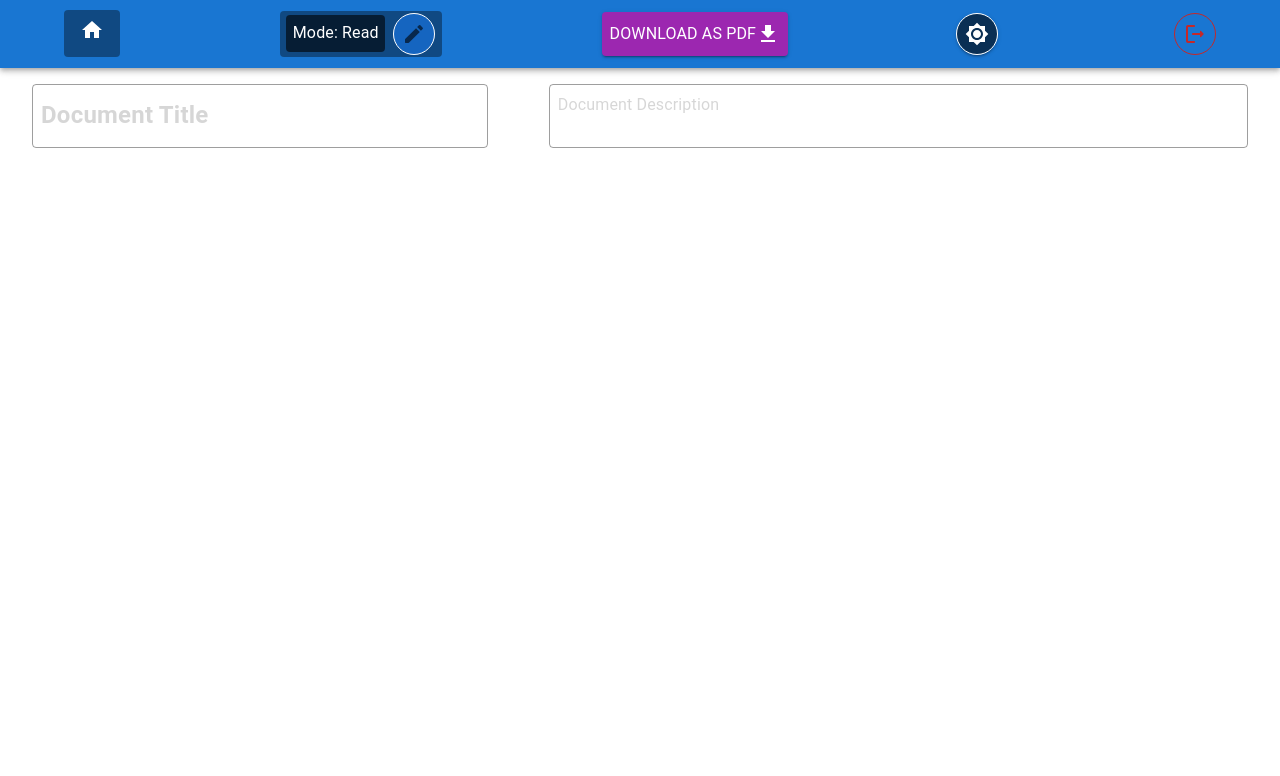
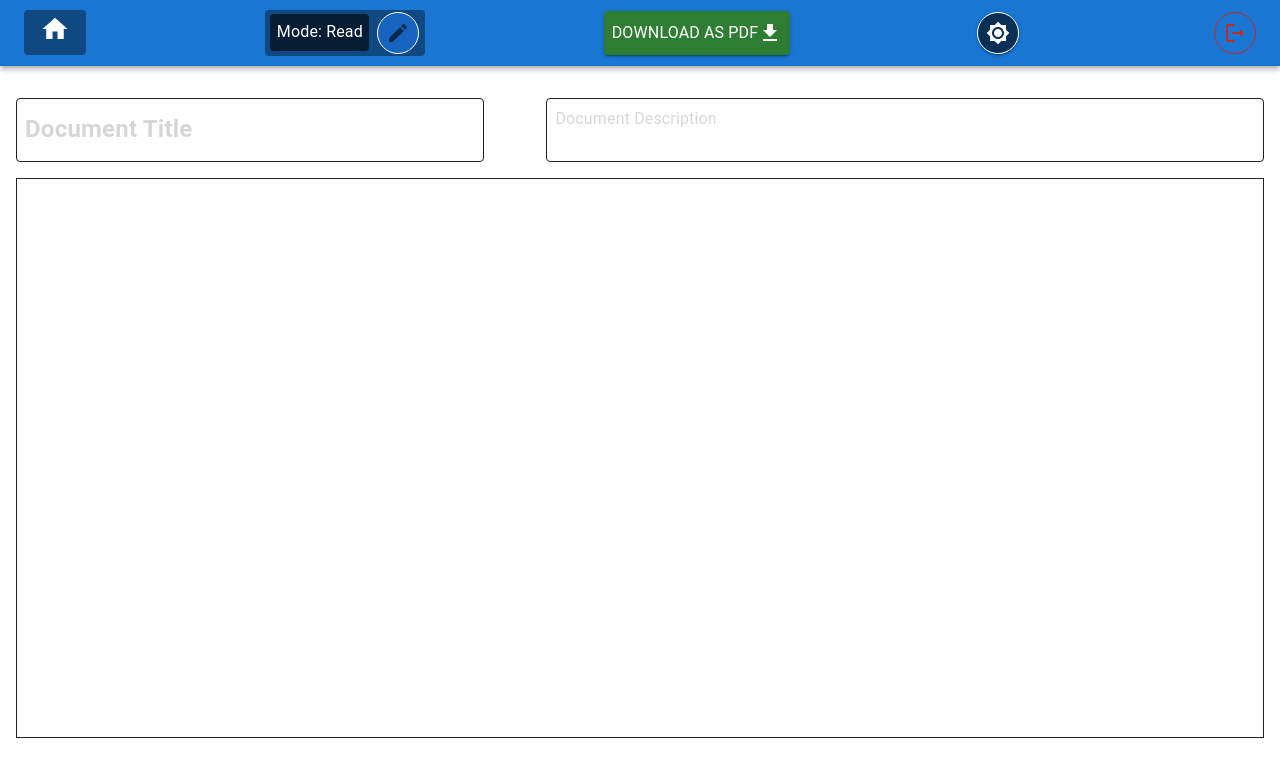
Before and after one commit to Folareen/sleek-notes, a React (Create React App) app: page /signup in a window 1280 px wide. Shown: the top 776 px of the page. Built offline with nearby package versions, Linux system fonts and the light colour scheme; no server answers; the database is empty; sample sign-in values are in the browser's storage.

Commit message:
adjustments

```diff
--- a/src/components/HomeButton.jsx
+++ b/src/components/HomeButton.jsx
@@ -5,8 +5,8 @@ import HomeIcon from '@mui/icons-material/Home';
 
 const HomeButton = () => {
     return (
-      <Link to='/' component={RouterLink}  sx={{ color:'background.paper', py:1, px:2, borderRadius: 1, bgcolor: 'text.disabled', textAlign: 'center'}} underline="none" >
-        <HomeIcon  />
+      <Link to='/' component={RouterLink}  sx={{ color:'background.paper', py:0.5, px:2, borderRadius: 1, bgcolor: 'text.disabled', textAlign: 'center'}} underline="none" >
+        <HomeIcon sx={{fontSize: 30}} />
       </Link>
     )
 }
--- a/src/pages/DocumentFullView.jsx
+++ b/src/pages/DocumentFullView.jsx
@@ -73,7 +73,8 @@ export default function DocumentFullView () {
         backgroundColor: 'inherit'
     }
     const editorStyle = {
-        minHeight: '40vh'
+        height: '50vh',
+        overflowY: 'scroll'
     }
     const toolbarStyle = {
         justifyContent: 'center',
@@ -106,6 +107,11 @@ export default function DocumentFullView () {
 
     }
 
+    const cancelChanges = () => {
+        setEditorState(EditorState.createWithContent(ContentState.createFromBlockArray(htmlToDraft(body))))
+        setReadOnly(true)
+    }
+
     const deleteDocument = async () => {
         setDeletingDocument(true)
         try{
@@ -128,11 +134,11 @@ export default function DocumentFullView () {
     <Box sx={{height: '100vh', bgcolor:'danger.main'}}>
 
         <AppBar position='sticky'  >
-            <Toolbar sx={{display: 'flex', justifyContent: 'space-between', maxWidth: 1200, width: '100%', mx: 'auto', py: 1.3}}>
+            <Toolbar sx={{display: 'flex', justifyContent: 'space-between', maxWidth: 1440, width: '100%', mx: 'auto', py: 1.3}}>
 
                 <HomeButton />
 
-                <Box sx={{bgcolor: 'text.disabled', p: 0.3, borderRadius: 1}}>
+                <Box sx={{bgcolor: 'text.disabled', p: 0.2, borderRadius: 1}}>
                     <Typography component='span' sx={{bgcolor:'text.secondary', color: 'background.paper', p: 0.8, borderRadius: 1, mx: 0.5, display: { xs: 'none', sm: 'inline-block'}}}>
                         Mode: {readOnly ? 'Read': 'Edit'}
                     </Typography>
@@ -148,7 +154,7 @@ export default function DocumentFullView () {
                     </IconButton>
                 </Box>
 
-                <Button sx={{fontWeight:'bold', py:1.3, px: 1}} color='secondary' variant='contained'>
+                <Button sx={{fontWeight:'bold', py:1.3, px: 1}} color='success' variant='contained'>
                     <Typography component='span' sx={{display: {
                         xs: 'none',
                         sm: 'inline-block'
@@ -173,11 +179,11 @@ export default function DocumentFullView () {
             </Slide>
         }
 
-        <Box sx={{ color:'primary.main', py:2, px: 4}}>
+        <Box sx={{ color:'primary.main', p: 2, py: 4, maxWidth: 1440, mx: 'auto'}}>
 
                 <Box sx={{display: 'flex', justifyContent: 'space-between'}}>
                     <InputBase
-                        sx={{color:'text.primary', p:1, border: 1, borderRadius:1, fontSize:24, fontWeight: 'bold', textTransform: 'capitalize', width: '37.5%'}}
+                        sx={{color:'text.primary', p:1,border:1, borderColor: 'text.primary', borderRadius:1, fontSize:24, fontWeight: 'bold', textTransform: 'capitalize', width: '37.5%'}}
                         placeholder="Document Title"
                         inputProps={{ 'aria-label': 'Document Title' }}
                         type='text'
@@ -187,7 +193,7 @@ export default function DocumentFullView () {
                     />
 
                     <InputBase
-                        sx={{color:'text.secondary', p:1, border: 1, borderRadius:1, fontSize:16, textTransform: 'capitalize', width: '57.5%'}}
+                        sx={{color:'text.secondary', p:1,border:1, borderColor: 'text.primary', borderRadius:1, fontSize:16, textTransform: 'capitalize', width: '57.5%'}}
                         placeholder="Document Description" multiline rows={2}
                         inputProps={{ 'aria-label': 'Document Description' }}
                         type='text'
@@ -199,7 +205,7 @@ export default function DocumentFullView () {
 
                 {
                     readOnly?
-                    <Box dangerouslySetInnerHTML={{__html: body}}>
+                    <Box dangerouslySetInnerHTML={{__html: body}} sx={{border:1, borderColor: 'text.primary' , my: 2, height: '70vh', overflowY: 'scroll', px: 2}}>
                     </Box>
                     :
                     <Editor
@@ -232,7 +238,7 @@ export default function DocumentFullView () {
                                 <SaveIcon/>
                             </Button>
 
-                            <Button sx={{fontWeight:'bold'}} color='error' variant='contained' onClick={()=>{setEditorState(EditorState.createWithContent(ContentState.createFromBlockArray(htmlToDraft(body)))); setReadOnly(true)}}>
+                            <Button sx={{fontWeight:'bold'}} color='error' variant='contained' onClick={cancelChanges}>
 
                                 <Typography component='span' sx={{fontWeight: 'bold', mx: 1, display: {
                                     xs: 'none',
```
